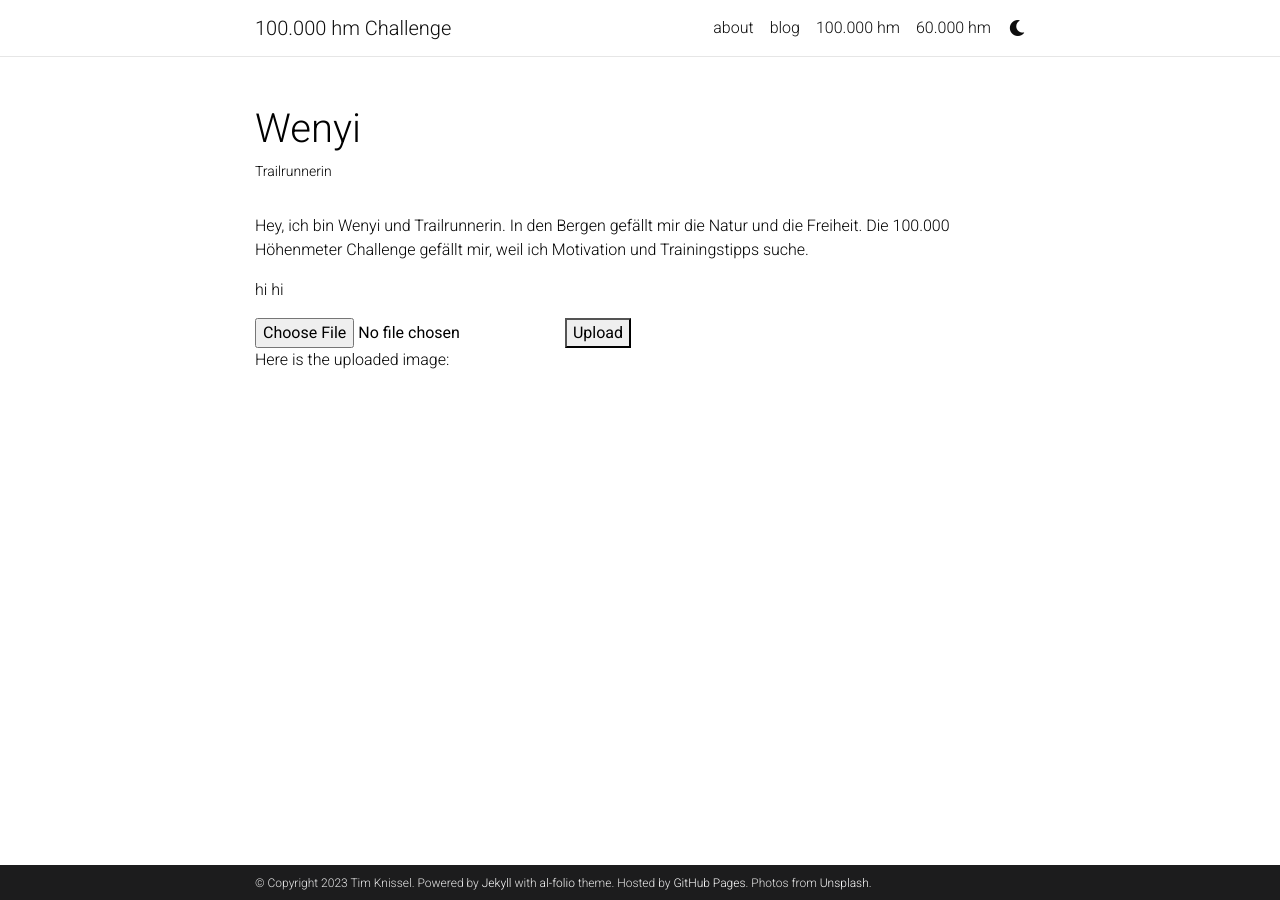
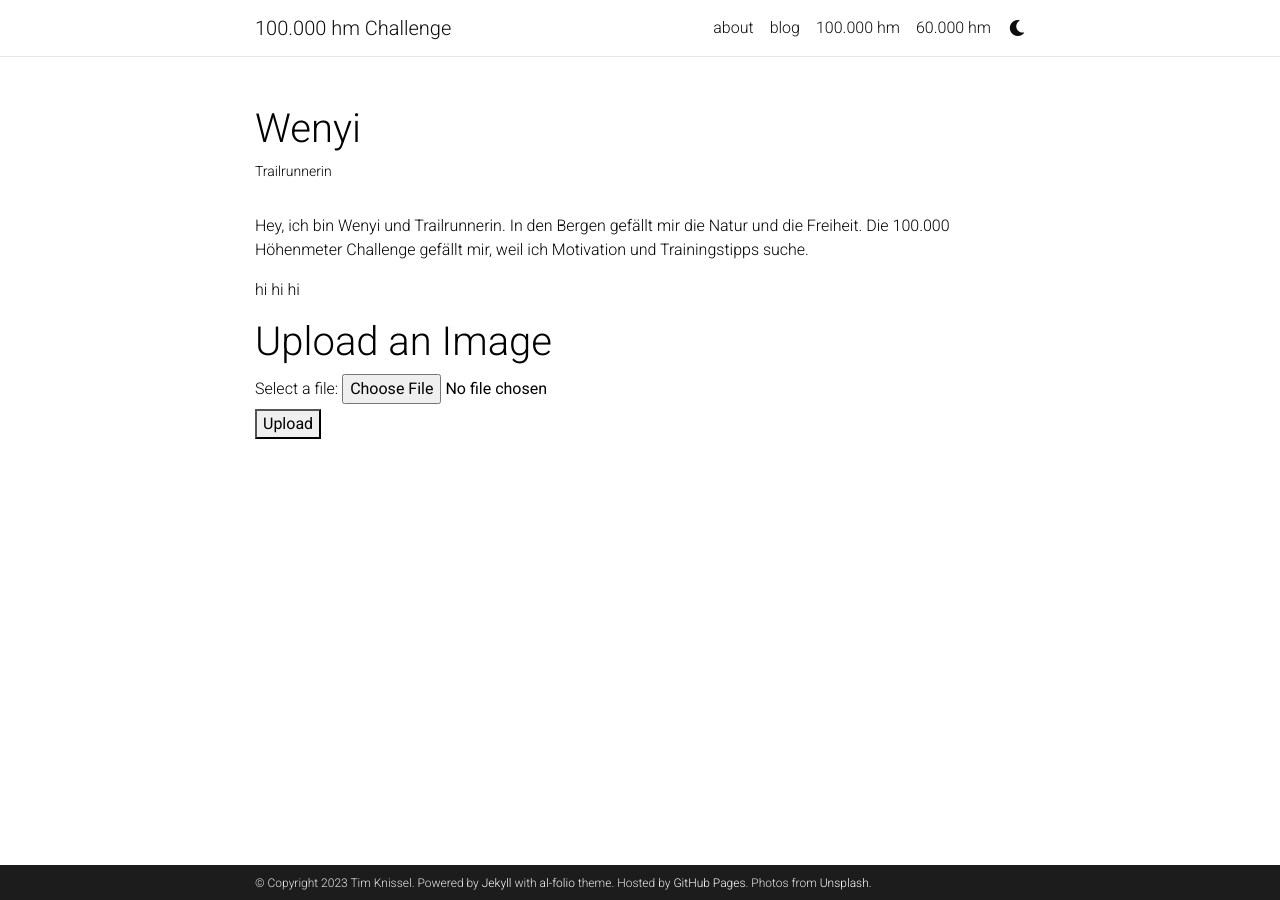
Before and after one commit to Hoehenmeter-Challenge/Hoehenmeter-Challenge.github.io, a Jekyll site: the page built from _projects/2_project.md, in a window 1280 px wide. Built offline with Jekyll 4.4.1, drawn with Linux system fonts in a browser that asks for light colours; comment, search, counter and statistics services are not loaded; a style sheet for code colours, icons or effects is not loaded; some of the changed lines change nothing that is shown.

Commit message:
easy image

```diff
--- a/_projects/2_project.md
+++ b/_projects/2_project.md
@@ -11,88 +11,46 @@
 
 hi
 hi
+hi
 
 
-<form id="image-upload-form">
-  <input type="file" id="image-upload-input">
-  <button type="submit">Upload</button>
-</form>
-
 <div>
-    Here is the uploaded image:
-    <img id="uploaded-image">
+    <h1>Upload an Image</h1>
+    <form>
+    <label for="file">Select a file:</label>
+    <input type="file" id="file" name="file" accept="image/*">
+    <br>
+    <button type="submit">Upload</button>
+    </form>
+    <div id="image-container">
+    <!-- Placeholder for the uploaded image -->
 </div>
 
 <script>
-    const form = document.querySelector('#image-upload-form');
-const input = document.querySelector('#image-upload-input');
-const img = document.querySelector('#uploaded-image');
+      const form = document.querySelector('form');
+      const imageContainer = document.getElementById('image-container');
 
-form.addEventListener('submit', async (e) => {
-    e.preventDefault();
-    const file = input.files[0];
-    const formData = new FormData();
-    formData.append('image', file);
+      form.addEventListener('submit', (event) => {
+        event.preventDefault(); // Prevent the form from submitting
 
-    try {
-        const res = await fetch('/upload', {
-            method: 'PUT',
-            body: formData,
-        });
+        const fileInput = document.getElementById('file');
+        const file = fileInput.files[0];
 
-        if (res.ok) {
-            const contentType = res.headers.get('Content-Type');
+        if (file && file.type.startsWith('image/')) {
+          const reader = new FileReader();
 
-            if (contentType && contentType.includes('image')) {
-                // If the response is an image, show it in the image element
-                const blob = await res.blob();
-                const imageUrl = URL.createObjectURL(blob);
-                img.src = imageUrl;
-            } else if (contentType && contentType.includes('application/json')) {
-                // If the response is JSON, extract the image URL and show it in the image element
-                const jsonData = await res.json();
-                img.src = jsonData.imageUrl;
-            } else {
-                console.error(`Unexpected response Content-Type: ${contentType}`);
-            }
-        } else {
-            console.error(`Error response from server: ${res.status} ${res.statusText}`);
+          reader.addEventListener('load', (event) => {
+            // Create an <img> element and set its source to the uploaded file
+            const img = document.createElement('img');
+            img.src = event.target.result;
+            img.alt = file.name;
+
+            // Add the <img> element to the image container
+            imageContainer.appendChild(img);
+          });
+
+          // Read the uploaded file as a data URL
+          reader.readAsDataURL(file);
         }
-    } catch (err) {
-        console.error(err);
-    }
-});
-
-</script>
-
-
-<!--script>
-  const form = document.getElementById('image-upload-form');
-  const input = document.getElementById('image-upload-input');
-  const uploadedImage = document.getElementById('uploaded-image');
-
-  form.addEventListener('submit', (event) => {
-    event.preventDefault();
-    const formData = new FormData();
-    formData.append('image', input.files[0]);
-    fetch('/upload', {
-        method: 'POST',
-        body: formData
-        }).then(response => {
-        // handle the response from the server
-        if(response.ok) {
-            return response.json(); // assuming the server returns JSON
-        } else {
-            throw new Error('Upload failed');
-        }
-        }).then(data => {
-        // handle the response data
-        const imgUrl = data.url; // assuming the server returns the image URL
-        const uploadedImage = document.getElementById('uploaded-image');
-        uploadedImage.src = imgUrl;
-        }).catch(error => {
-        // handle any errors that occur during the upload
-        console.error(error);
-        });
-  });
-</script-->
+      });
+    </script>
```
